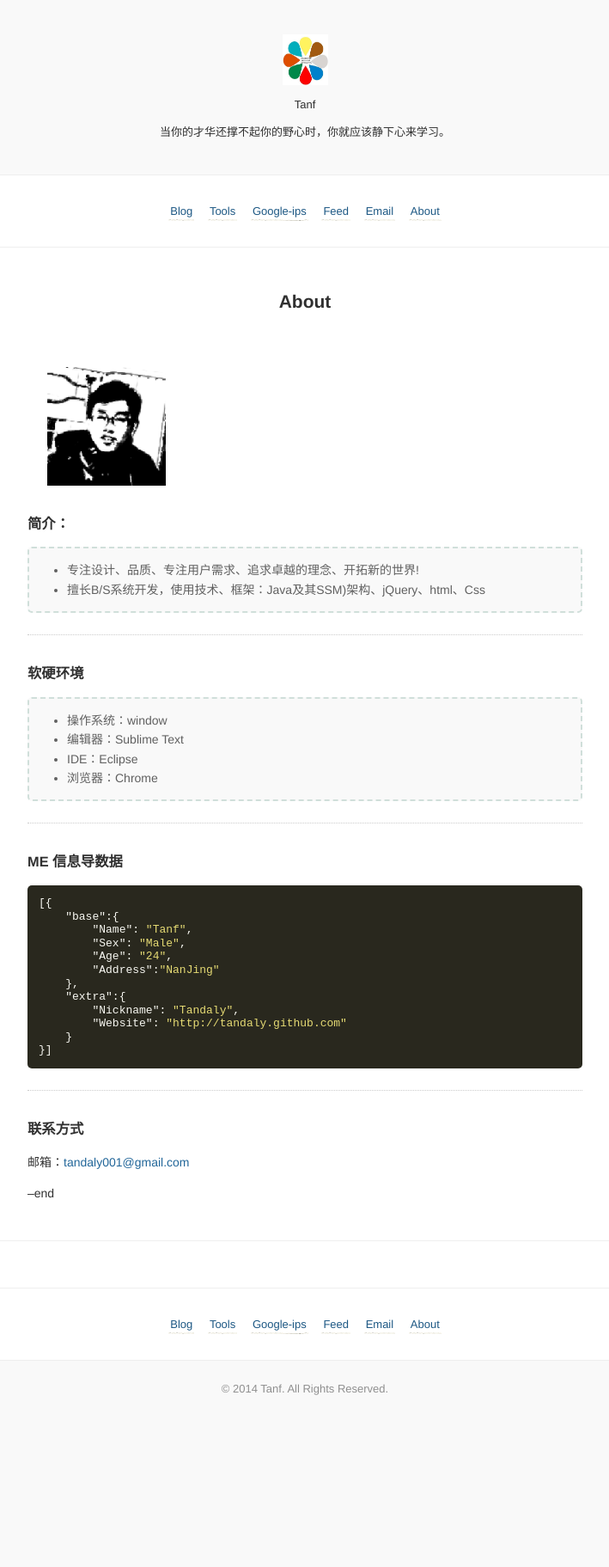
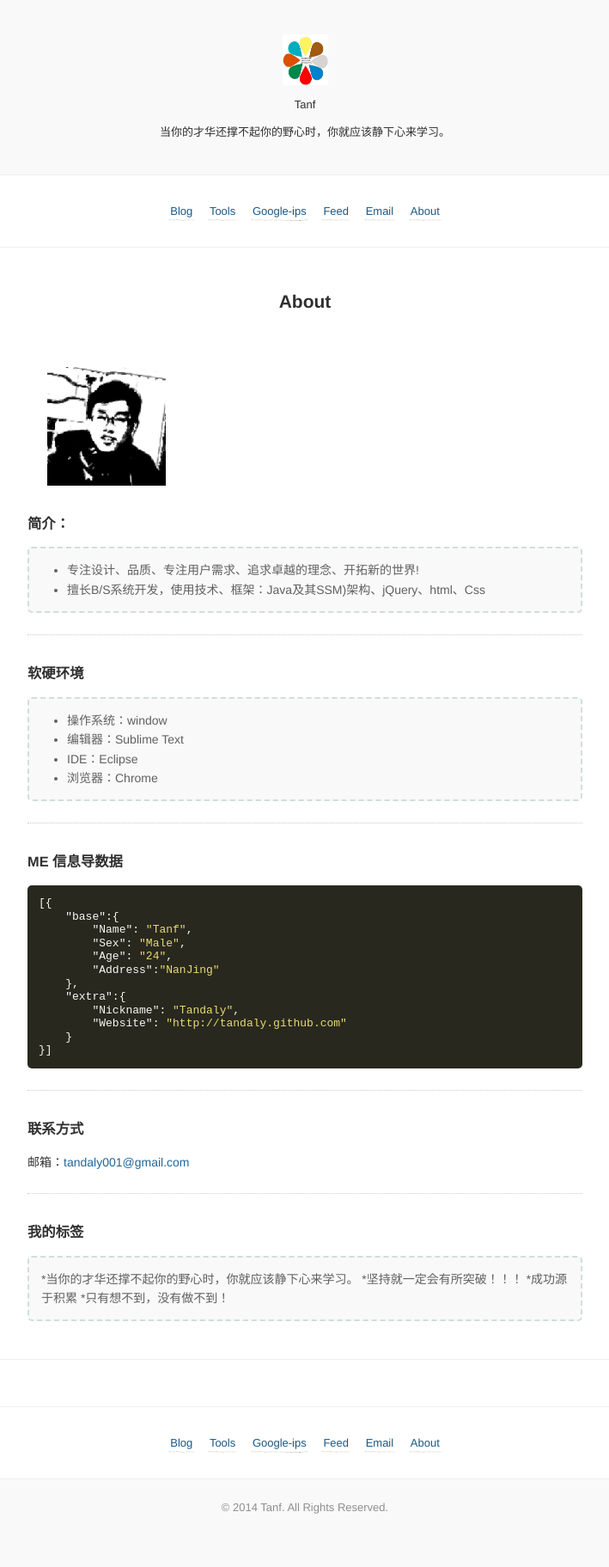
Before and after one commit to tandaly/tandaly.github.com, a Jekyll site: the page built from about.md, in a window 1280 px wide. Shown: the whole page at 86% size, without its empty margins (285-994 px from the left). Built offline with Jekyll 4.4.1, drawn with Linux system fonts in a browser that asks for light colours; Markdown is read by kramdown in place of the engine named in the settings; comment, search, counter and statistics services are not loaded; before the commit the page ends 1685 px from its top, so only the background shows below that.

Commit message:
about me

```diff
--- a/about.md
+++ b/about.md
@@ -44,4 +44,11 @@ disqus: true
 ###联系方式
 邮箱：[tandaly001@gmail.com](mailto:tandaly001@gmail.com)
 
---end
+---
+
+###我的标签
+
+>*当你的才华还撑不起你的野心时，你就应该静下心来学习。
+>*坚持就一定会有所突破！！！
+>*成功源于积累
+>*只有想不到，没有做不到！
```
